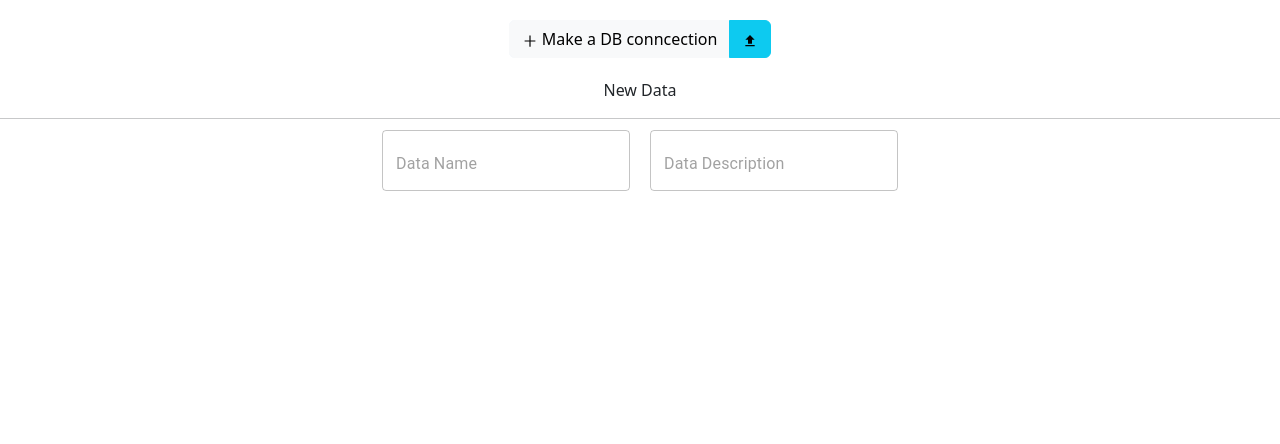
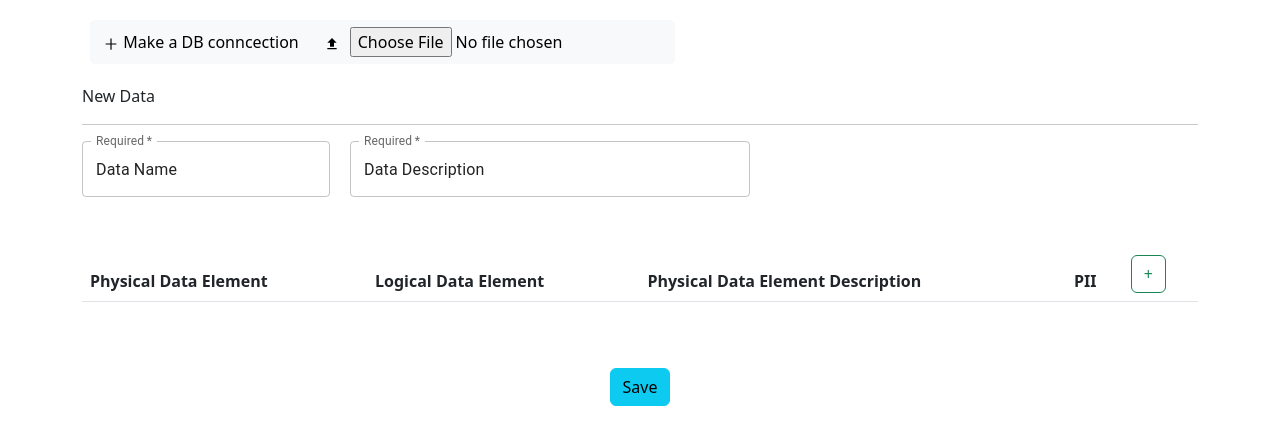
Before and after one commit to akansharaut/test-react-app, a React (Create React App) app: page /register in a window 1280 px wide. Shown: the top 444 px of the page. Built offline with nearby package versions, Linux system fonts and the light colour scheme.

Commit message:
added tables and upload button

```diff
--- a/package.json
+++ b/package.json
@@ -4,8 +4,8 @@
   "private": true,
   "homepage": "http://akansharaut.github.io/test-react-app",
   "dependencies": {
-    "@material-ui/core": "^4.12.4",
-    "@mui/icons-material": "^5.11.11",
+    "@emotion/react": "^11.10.6",
+    "@emotion/styled": "^11.10.6",
     "@mui/material": "^5.11.11",
     "@testing-library/jest-dom": "^5.16.5",
     "@testing-library/react": "^13.4.0",
--- a/src/App.css
+++ b/src/App.css
@@ -1,5 +1,4 @@
 .App {
-  text-align: center;
 }
 
 .App-logo {
@@ -21,6 +20,14 @@
   font-size: calc(10px + 2vmin);
 }
 
+.login-page {
+  text-align: center;
+}
+
+.register-page {
+  margin: auto;
+}
+
 .App-link {
   color: #61dafb;
 }
@@ -28,6 +35,7 @@
 .register-button {
   color: white;
   text-decoration: none;
+  margin: auto;
 }
 
 .button-list {
--- /dev/null
+++ b/src/components/AddDeleteTableRows.js
@@ -0,0 +1,62 @@
+import { useState } from "react";
+import TableRows from "./TableRows"
+
+function AddDeleteTableRows(){
+  const [rowsData, setRowsData] = useState([]);
+  const addTableRows = ()=>{
+    const rowsInput={
+        pdElement:'',
+        ldElement:'',
+        description:'',
+        pii: '' ,
+    }
+    setRowsData([...rowsData, rowsInput])
+  }
+
+  const deleteTableRows = (index)=>{
+    const rows = [...rowsData];
+    rows.splice(index, 1);
+    setRowsData(rows);
+  }
+
+  const handleChange = (index, evnt)=>{
+
+  const { name, value } = evnt.target;
+  const rowsInput = [...rowsData];
+  rowsInput[index][name] = value;
+  setRowsData(rowsInput);
+}
+
+  return(
+      <div className="container">
+          <div className="row">
+              <div>
+
+              <table className="table">
+                  <thead>
+                    <tr>
+                        <th>Physical Data Element</th>
+                        <th>Logical Data Element</th>
+                        <th>Physical Data Element Description</th>
+                        <th>PII</th>
+                        <th><button className="btn btn-outline-success" onClick={addTableRows} >+</button></th>
+                    </tr>
+
+                  </thead>
+                  <tbody>
+
+                  <TableRows rowsData={rowsData} deleteTableRows={deleteTableRows} handleChange={handleChange} />
+
+                  </tbody>
+              </table>
+
+              </div>
+              <div>
+
+              </div>
+          </div>
+      </div>
+  )
+
+}
+export default AddDeleteTableRows;
--- a/src/components/LoginPage.js
+++ b/src/components/LoginPage.js
@@ -4,7 +4,7 @@ import { Link } from 'react-router-dom';
 
 const LoginPage = ({logo}) => {
     return (
-      <div>
+      <div className='login-page'>
         <h1 className="App-header">
             Welcome to the Dataset Registry
         </h1>
--- a/src/components/RegisterForm.js
+++ b/src/components/RegisterForm.js
@@ -1,25 +1,31 @@
-import {TextField, Box}from '@material-ui/core';
+import TextField from '@mui/material/TextField';
+import Box from '@mui/material/Box';
 
-const LabTabs= () => {
+const RegisterForm = ({fileName}) => {
   return (
-    <div>
-    <div>New Data</div>
+    <Box className='container'>
+      <label>New Data</label>
       <hr/>
-      <Box>
+      <Box style={{margin: '0 0 50px 0'}}>
         <TextField
+            required
             id="outlined-required"
-          placeholder="Data Name"
-          variant="outlined"
+            label="Required"
+            defaultValue="Data Name"
+            value={fileName}
             style={{margin: '0 20px 0 0'}}
           />
           <TextField
+            required
             id="outlined-required"
-          placeholder="Data Description"
-          variant="outlined"
+            label="Required"
+            style={{width: '400px'}}
+            value={fileName ? `This is ${fileName} type data`: null}
+            defaultValue="Data Description"
           />
       </Box>
-    </div>
+    </Box>
   );
 }
 
-export default LabTabs;
+export default RegisterForm;
--- a/src/components/RegisterPage.js
+++ b/src/components/RegisterPage.js
@@ -1,18 +1,44 @@
+import {useState} from 'react';
 import Button from 'react-bootstrap/Button';
 import ButtonGroup from 'react-bootstrap/ButtonGroup';
 import { MdFileUpload }  from 'react-icons/md';
 import { AiOutlinePlus } from "react-icons/ai";
-import LabTabs from './RegisterForm';
+import RegisterForm from './RegisterForm';
+import AddDeleteTableRows from './AddDeleteTableRows';
 
 const RegisterPage = () => {
+    const [fileName, setFileName] = useState();
+
+    const onFileUpload = (e) => {
+      setFileName((e.target.files[0].name).split('.')[0]);
+    }
+
     return (
-      <div>
-        <ButtonGroup aria-label="Basic example" className='button-list'>
-          <Button variant="light"><AiOutlinePlus></AiOutlinePlus> Make a DB conncection</Button>
-          <Button variant="info"><MdFileUpload></MdFileUpload></Button>
-        </ButtonGroup>
-        <LabTabs/>
-      </div>
+      <>
+        <div style={{margin: '0 0 0 70px'}}>
+          <ButtonGroup aria-label="Basic example" className='button-list'>
+            <Button variant="light"><AiOutlinePlus></AiOutlinePlus> Make a DB conncection</Button>
+            <Button variant="light">
+              <MdFileUpload></MdFileUpload>
+              <input
+                color="primary"
+                accept=".csv"
+                type="file"
+                id="icon-button-file"
+                onChange={(e) => {onFileUpload(e)}}
+                style={{marginLeft: '10px'}}
+              />
+            </Button>
+          </ButtonGroup>
+        </div>
+        <div className='register-page'>
+          <RegisterForm fileName={fileName}/>
+          <AddDeleteTableRows />
+          <div className="text-center" style={{margin: '50px'}}>
+            <Button variant='info'>Save</Button>
+          </div>
+        </div>
+      </>
     );
 }
 
--- /dev/null
+++ b/src/components/TableRows.js
@@ -0,0 +1,20 @@
+function TableRows({rowsData, deleteTableRows, handleChange}) {
+    return(
+      rowsData.map((data, index)=>{
+        const {pdElement, ldElement, description, pii}= data;
+          return(
+            <tr key={index}>
+              <td><input type="text" value={pdElement} onChange={(evnt)=>(handleChange(index, evnt))} name="pdElement" className="form-control"/></td>
+              <td><input type="text" value={ldElement}  onChange={(evnt)=>(handleChange(index, evnt))} name="ldElement" className="form-control"/> </td>
+              <td><input type="text" value={description}  onChange={(evnt)=>(handleChange(index, evnt))} name="description" className="form-control" /> </td>
+              <td><input type="text" value={pii}  onChange={(evnt)=>(handleChange(index, evnt))} name="pii" className="form-control" /> </td>
+              <td><button className="btn btn-outline-danger" onClick={()=>(deleteTableRows(index))}>x</button></td>
+            </tr>
+          )
+      })
+
+    )
+
+}
+
+export default TableRows;
```
Also changed, not shown: 1 other file (tests, documents, lock files or other folders). Lines whose indentation alone changed are shown as unchanged.
